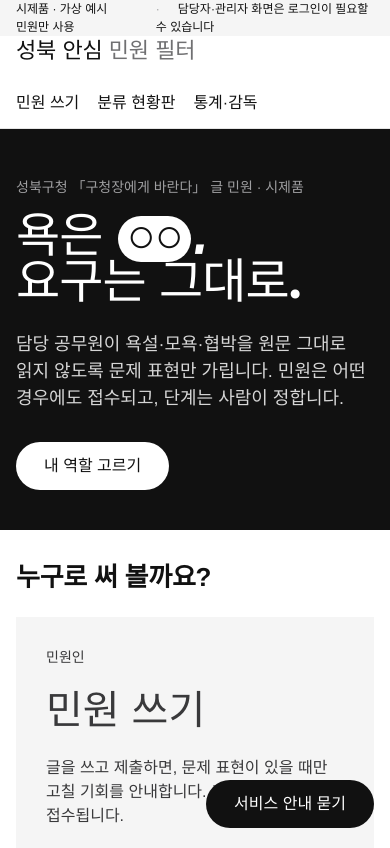
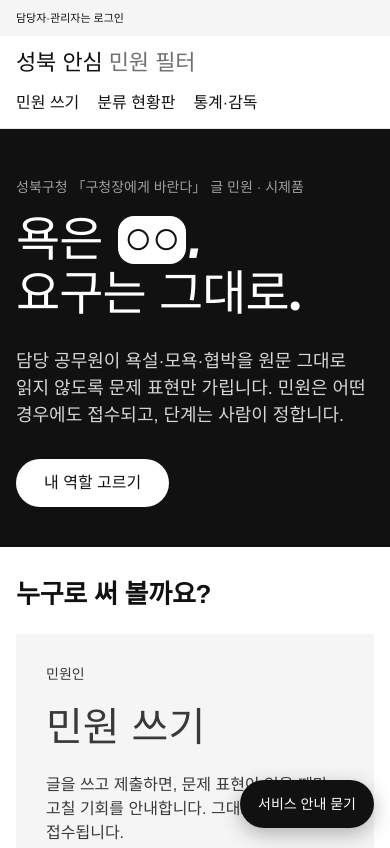
Before and after one commit to hwqqqqq11/team_project_04_jsh, a website: page public/index.html in a window 390 px wide. Shown: the top 848 px of the page. Drawn offline with Linux system fonts and the light colour scheme; a web font is replaced by a local one.

Commit message:
모바일 헤더·히어로 겹침과 챗봇 버튼 가림 보완
- 상단 안내줄이 두 줄로 넘쳐 로고를 가리던 문제: 문구를 줄이고 모바일에서는 한 줄로
- 모바일 내비 로고 위 여백 추가
- 모바일 히어로 제목의 ○○ 상자가 다음 줄과 겹치던 문제
- 챗봇 버튼에 그림자를 주고 모바일에서 크기를 줄임

Co-Authored-By: Claude Sonnet 5.5 <noreply@anthropic.com>
Claude-Session: https://claude.ai/code/session_015G8DbsWYGEAe6b76dzV9wW

```diff
--- a/public/css/style.css
+++ b/public/css/style.css
@@ -48,7 +48,7 @@ button, input, textarea, select { font: inherit; color: inherit; }
   background: var(--cloud);
   font-size: 12px; font-weight: 500;
   height: 36px; display: flex; align-items: center; justify-content: flex-end;
-  padding: 0 var(--sp-xl); gap: var(--sp-lg);
+  padding: 0 var(--sp-xl); gap: var(--sp-lg); white-space: nowrap;
 }
 .utility span + span::before { content: '·'; margin-right: var(--sp-lg); color: var(--stone); }
 .nav {
@@ -259,7 +259,7 @@ th { font-weight: 600; white-space: nowrap; }
 .grid-2 { display: grid; grid-template-columns: 1fr 1fr; gap: var(--sp-section); }
 
 /* ---------- 챗봇 ---------- */
-.chat-fab { position: fixed; right: 20px; bottom: 20px; z-index: 40; }
+.chat-fab { position: fixed; right: 20px; bottom: 20px; z-index: 40; box-shadow: 0 6px 20px rgba(0,0,0,.28); }
 .chat {
   position: fixed; right: 20px; bottom: 84px; z-index: 41; width: min(420px, calc(100vw - 32px));
   height: min(640px, calc(100vh - 110px)); background: var(--canvas); box-shadow: inset 0 0 0 1px var(--hairline);
@@ -309,8 +309,12 @@ th { font-weight: 600; white-space: nowrap; }
   .wrap { padding: 0 16px; }
   .hero { padding: 48px 16px 40px; }
   .hero.small { padding: 32px 16px 24px; }
-  .utility { padding: 0 16px; overflow: hidden; }
-  .nav { padding: 0 16px; height: auto; min-height: 56px; flex-wrap: wrap; }
+  .utility { padding: 0 16px; justify-content: space-between; overflow: hidden; font-size: 11px; }
+  .utility span:first-child { display: none; }
+  .utility span + span::before { content: none; }
+  .hero-title { line-height: 1.12; }
+  .hero-title .mask { padding: 0 0.12em; border-radius: 16px; line-height: 1; vertical-align: 0.04em; }
+  .nav { padding: 12px 16px 0; height: auto; min-height: 56px; flex-wrap: wrap; align-content: flex-start; row-gap: 0; }
   .nav-links { width: 100%; margin: 0; overflow-x: auto; gap: var(--sp-lg); }
   .nav-links a { padding: 10px 0 12px; white-space: nowrap; }
   .section { margin-top: 32px; }
@@ -322,7 +326,7 @@ th { font-weight: 600; white-space: nowrap; }
   .h-xl { font-size: 26px; }
   .timeline li { grid-template-columns: 1fr; gap: 2px; }
   .chat { right: 16px; bottom: 80px; }
-  .chat-fab { right: 16px; bottom: 16px; }
+  .chat-fab { right: 16px; bottom: 16px; padding: 12px 18px; font-size: 14px; }
   .footer { padding: var(--sp-xl) 16px 96px; }
 }
 
--- a/public/js/layout.js
+++ b/public/js/layout.js
@@ -8,7 +8,7 @@ const LINKS = [
 export function mountLayout(current) {
   const header = document.createElement('header');
   header.innerHTML = `
-    <div class="utility" aria-label="안내"><span>시제품 · 가상 예시 민원만 사용</span><span id="auth-state">담당자·관리자 화면은 로그인이 필요할 수 있습니다</span></div>
+    <div class="utility" aria-label="안내"><span>시제품 · 가상 예시 민원만 사용</span><span id="auth-state">담당자·관리자는 로그인</span></div>
     <nav class="nav" aria-label="주 메뉴">
       <a class="brand" href="/">성북 안심 <b>민원 필터</b></a>
       <div class="nav-links">
```
